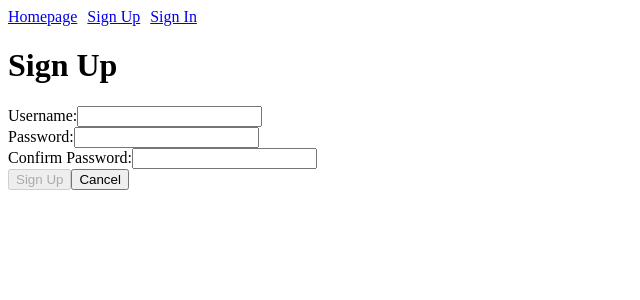
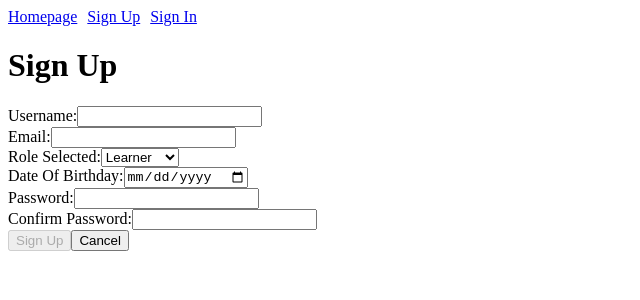
Before and after one commit to Mohamed-ABannai/Darbi-FrontEnd, a React (Vite) app: page /sign-up in a window 1280 px wide. Shown: the top 300 px of the page, without its empty margins (0-640 px from the left). Built offline with nearby package versions, Linux system fonts and the light colour scheme; no server answers.

Commit message:
refactor: sign up forms

```diff
--- a/package.json
+++ b/package.json
@@ -10,7 +10,10 @@
     "preview": "vite preview"
   },
   "dependencies": {
+    "@hugeicons/core-free-icons": "^4.4.0",
+    "@hugeicons/react": "^1.1.10",
     "axios": "^1.19.0",
+    "motion": "^14.9.1",
     "react": "^19.2.8",
     "react-dom": "^19.2.8",
     "react-router": "^7.18.2"
--- a/src/App.jsx
+++ b/src/App.jsx
@@ -1,4 +1,4 @@
-import { useEffect, useState } from "react";
+import { useState } from "react";
 import { Navigate, Route, Routes } from "react-router";
 import Navbar from "./components/Navbar";
 import SignupPage from "./pages/SignupPage";
@@ -8,12 +8,17 @@ import Dashboard from "./pages/Dashboard";
 import { logout } from "./services/authService";
 
 function App() {
-  function  getUserFromToken (){
+  function getUserFromToken() {
     const token = localStorage.getItem("token");
 
     if (!token) return null;
 
-    return JSON.parse(atob(token.split(".")[1]));
+    try {
+      return JSON.parse(atob(token.split(".")[1]));
+    } catch {
+      localStorage.removeItem("token");
+      return null;
+    }
   };
 
 
--- a/src/pages/Homepage.jsx
+++ b/src/pages/Homepage.jsx
@@ -1,5 +1,3 @@
-import React from 'react'
-
 function Homepage() {
   return (
     <div>
--- a/src/pages/SigninPage.jsx
+++ b/src/pages/SigninPage.jsx
@@ -36,7 +36,7 @@ const SignInForm = ({ setUser }) => {
       <p className='error'>{error}</p>
       <form autoComplete='off' onSubmit={handleSubmit}>
         <div>
-          <label htmlFor='email'>Username:</label>
+          <label htmlFor='username'>Username:</label>
           <input
             type='text'
             autoComplete='off'
--- a/src/pages/SignupPage.jsx
+++ b/src/pages/SignupPage.jsx
@@ -9,10 +9,15 @@ function Signup() {
     username: "",
     password: "",
     passwordConf: "",
+    role:'',
+    hourlyrate:1,
+    dateOfBirth:"",
+    document:'',
+    email:''
   });
   const [ submitting, setSubmitting ] = useState(false)
 
-  const { username, password, passwordConf } = formData;
+  const { username, password, passwordConf,role,hourlyrate,dateOfBirth,document,email} = formData;
 
   function handleChange(event){
     setError("");
@@ -54,6 +59,39 @@ function Signup() {
           />
         </div>
         <div>
+          <label htmlFor="email">Email:</label>
+          <input
+            type="email"
+            id="email"
+            value={email}
+            name="email"
+            onChange={handleChange}
+            required
+          />
+        </div>
+
+          <div>
+            <label htmlFor="role">Role Selected:</label>
+            <select name="role" id="role" onChange={handleChange} value={role} required>
+              <option value="learner">Learner</option>
+              <option value="instructor">Instructor</option>
+            </select>
+          </div>
+        <div>
+
+          <label htmlFor="dateOfBirth">Date Of Birthday:</label>
+           <input type="date"
+           id="dateOfBirth"
+           name="dateOfBirth"
+          onChange={handleChange}
+          value={dateOfBirth}
+          required
+           />
+
+
+        </div>
+
+        <div>
           <label htmlFor="password">Password:</label>
           <input
             type="password"
```
Also changed, not shown: 1 other file (tests, documents, lock files or other folders).
